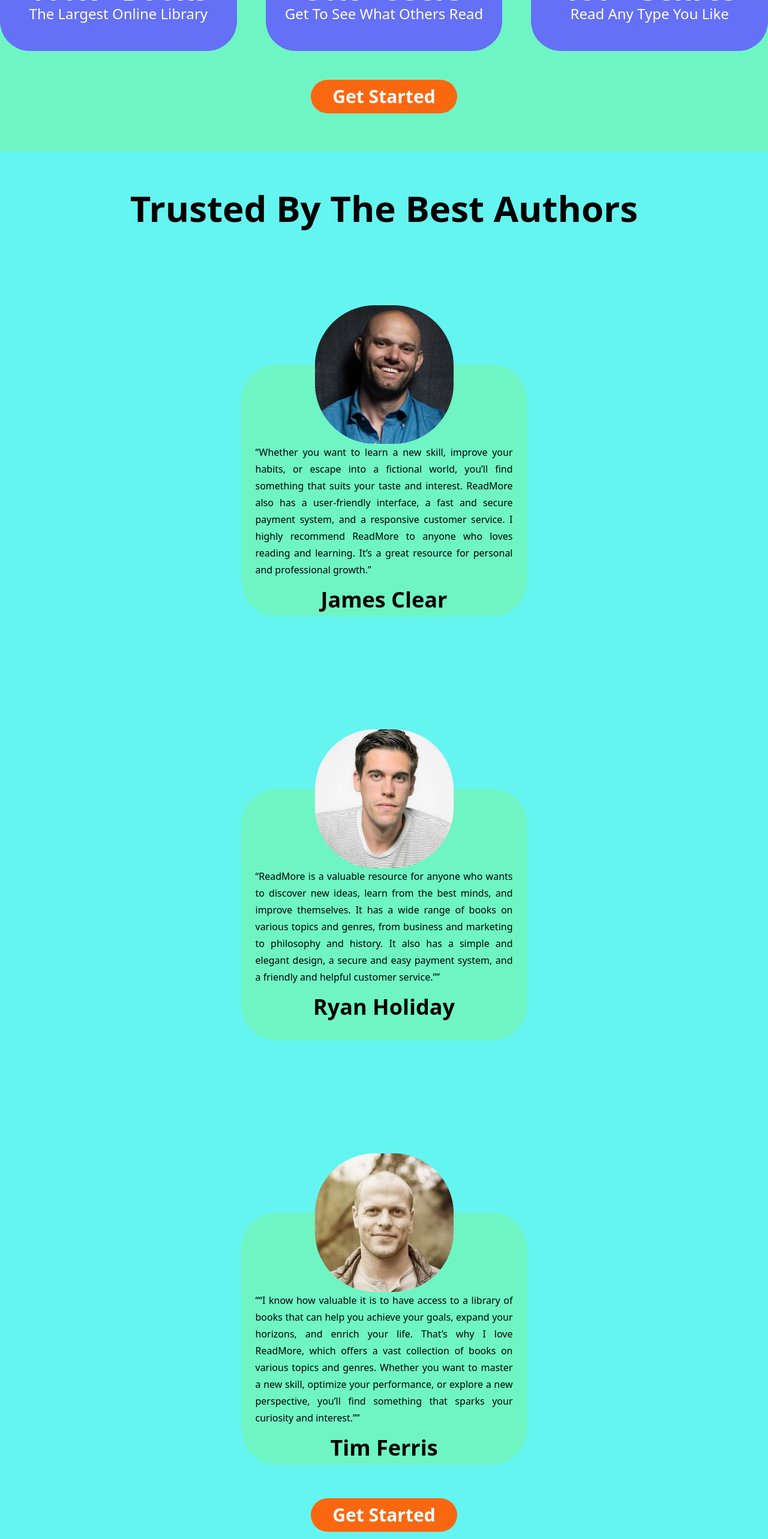
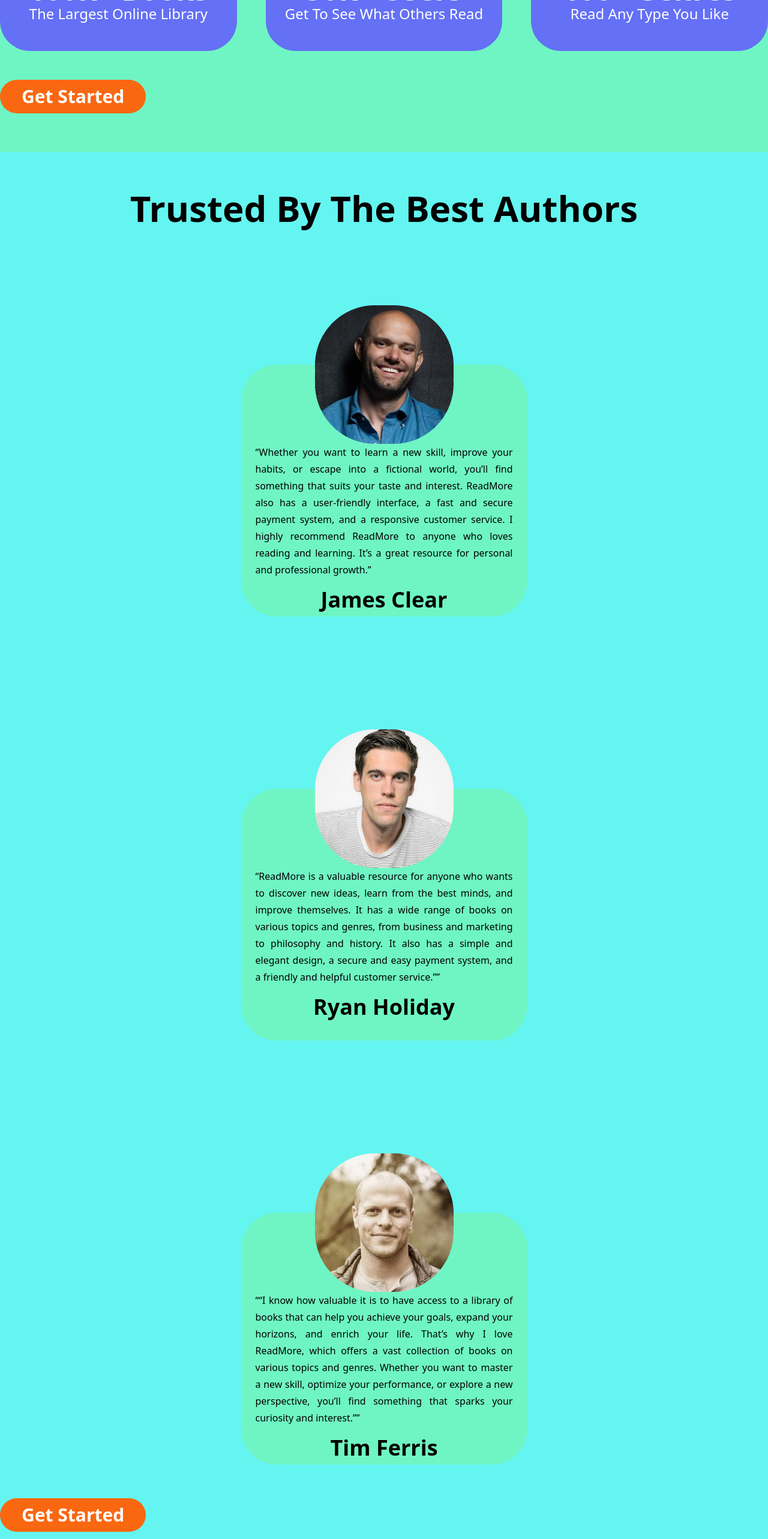
Before and after one commit to king-mae/readmore, a React (Vite) app: page / in a window 1280 px wide. Shown: the part 1220-3786 px from the top of the page at 60% size. Built offline with nearby package versions, Linux system fonts and the light colour scheme.

Commit message:
Sign up buttons

```diff
--- a/src/components/Testimonials.jsx
+++ b/src/components/Testimonials.jsx
@@ -33,11 +33,13 @@
                     </div>
                 </div>
 
-                <button className='bg-tertiary rounded-full px-9 py-2.5  transition hover:brightness-50 w-fit self-center'>
-                    <h1 className='text-3xl font-extrabold text-white '>
-                        Get Started
-                    </h1>
-                </button>
+                <a href="/Home">
+                    <button className='bg-tertiary rounded-full px-9 py-2.5  transition hover:brightness-50 w-fit self-center'>
+                        <h1 className='text-3xl font-extrabold text-white '>
+                            Get Started
+                        </h1>
+                    </button>
+                </a>
             </div>
 
 
--- a/src/components/statistics.jsx
+++ b/src/components/statistics.jsx
@@ -27,11 +27,13 @@
                     </div>
                 </div>
 
-                <button className='bg-tertiary rounded-full px-9 py-2.5  transition hover:brightness-50  w-fit self-center'>
-                    <h1 className='text-3xl font-extrabold text-white '>
-                        Get Started
-                    </h1>
-                </button>
+                <a href="/Home">
+                    <button className='bg-tertiary rounded-full px-9 py-2.5  transition hover:brightness-50  w-fit self-center'>
+                        <h1 className='text-3xl font-extrabold text-white '>
+                            Get Started
+                        </h1>
+                    </button>
+                </a>
             </div>
         </div>
     )
```
